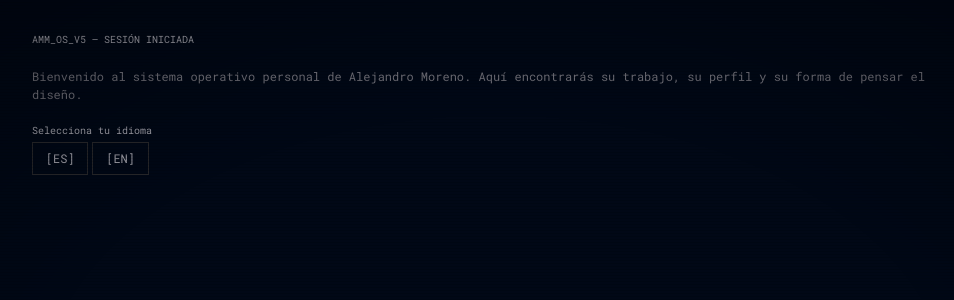
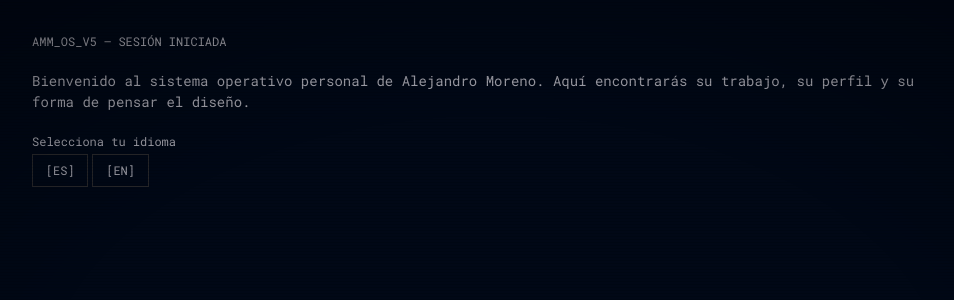
Before and after one commit to AlejandroMorenoMartin/amm-os, a React (Vite) app: page / in a window 1280 px wide. Shown: the top 300 px of the page, without its empty margins (144-1098 px from the left). Built offline with nearby package versions, Linux system fonts and the light colour scheme.

Commit message:
fix(amm-os): correct typography classes and lowercase skip in boot/onboarding

```diff
--- a/src/components/pages/BootPage.tsx
+++ b/src/components/pages/BootPage.tsx
@@ -53,7 +53,7 @@ export function BootPage({ onComplete }: BootPageProps) {
     <div className="flex-1 flex flex-col font-mono" style={{ height: '100%' }}>
       {/* Top: label + lines */}
       <div className="flex flex-col" style={{ gap: 'var(--gap-block)' }}>
-        <p className="text-txt-xs" style={{ color: 'var(--color-zinc-600)' }}>
+        <p className="text-txt-s" style={{ color: 'var(--color-zinc-600)' }}>
           AMM_OS_V5
         </p>
         {lines.slice(0, visibleLines).map((line, i) => {
@@ -83,7 +83,7 @@ export function BootPage({ onComplete }: BootPageProps) {
         {!done && (
           <>
             <p className="text-txt-xs" style={{ color: 'var(--color-zinc-600)' }} aria-hidden="true">
-              PRESS ENTER TO SKIP
+              press enter to skip
             </p>
             <span className="sr-only">{t.boot.skip}</span>
           </>
--- a/src/components/pages/OnboardingPage.tsx
+++ b/src/components/pages/OnboardingPage.tsx
@@ -39,13 +39,13 @@ export function OnboardingPage({ onComplete }: OnboardingPageProps) {
       {/* Top: fases 1-4 */}
       <div className="flex flex-col" style={{ gap: 'var(--gap-section)' }}>
         {/* Fase 1 */}
-        <p className="text-txt-xs" style={{ color: 'var(--color-zinc-600)' }}>
+        <p className="text-txt-s" style={{ color: 'var(--color-zinc-600)' }}>
           {t.onboarding.sessionLabel}
         </p>
 
         {/* Fase 2 */}
         {phase >= 2 && (
-          <p className="text-txt-s">
+          <p className="text-txt-base">
             {t.onboarding.welcome}
           </p>
         )}
@@ -53,7 +53,7 @@ export function OnboardingPage({ onComplete }: OnboardingPageProps) {
         {/* Fase 3 */}
         {phase >= 3 && (
           <div className="flex flex-col" style={{ gap: 'var(--gap-block)' }}>
-            <p className="text-txt-xs" style={{ color: 'var(--color-zinc-600)' }}>
+            <p className="text-txt-s" style={{ color: 'var(--color-zinc-600)' }}>
               {t.onboarding.selectLang}
             </p>
             <div className="flex" style={{ gap: 'var(--gap-block)' }}>
```
